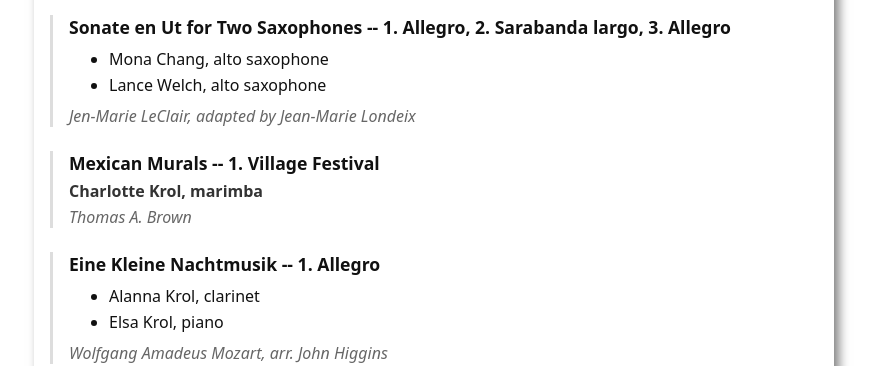
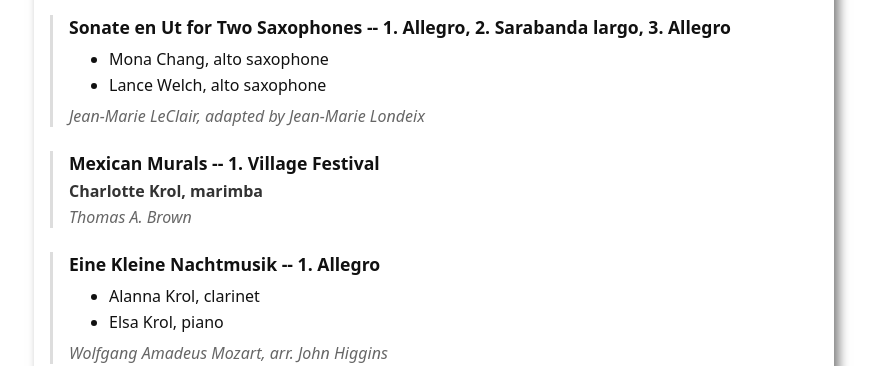
Before and after one commit to KurtKroeker/csehy-fundraising, a Jekyll site: the page built from program.md, in a window 1280 px wide and 900 px high, scrolled down 1205 px. Shown: the part 155-521 px from the top of the window, without its empty margins (206-1083 px from the left). Built offline with Jekyll 4.4.1, drawn with Linux system fonts in a browser that asks for light colours.

Commit message:
Update program.yml

```diff
--- a/_data/program.yml
+++ b/_data/program.yml
@@ -51,7 +51,7 @@ sections:
         performers:
           - "Mona Chang, alto saxophone"
           - "Lance Welch, alto saxophone"
-        notes: "Jen-Marie LeClair, adapted by Jean-Marie Londeix"
+        notes: "Jean-Marie LeClair, adapted by Jean-Marie Londeix"
 
       - title: "Mexican Murals -- 1. Village Festival"
         performer: "Charlotte Krol, marimba"
```
